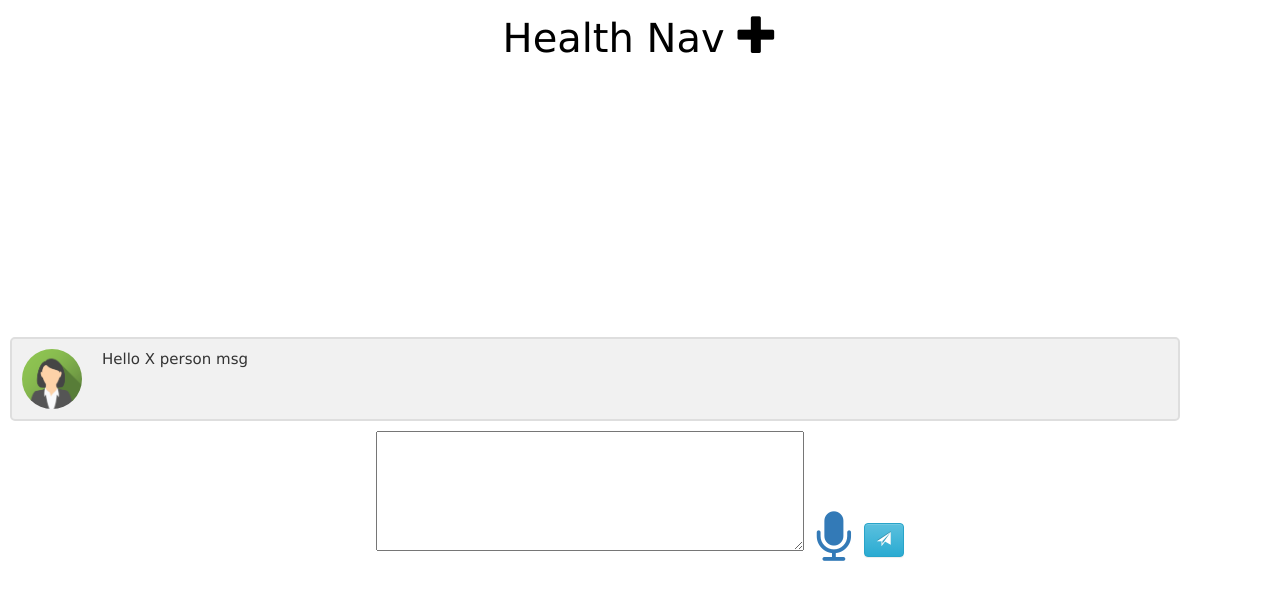
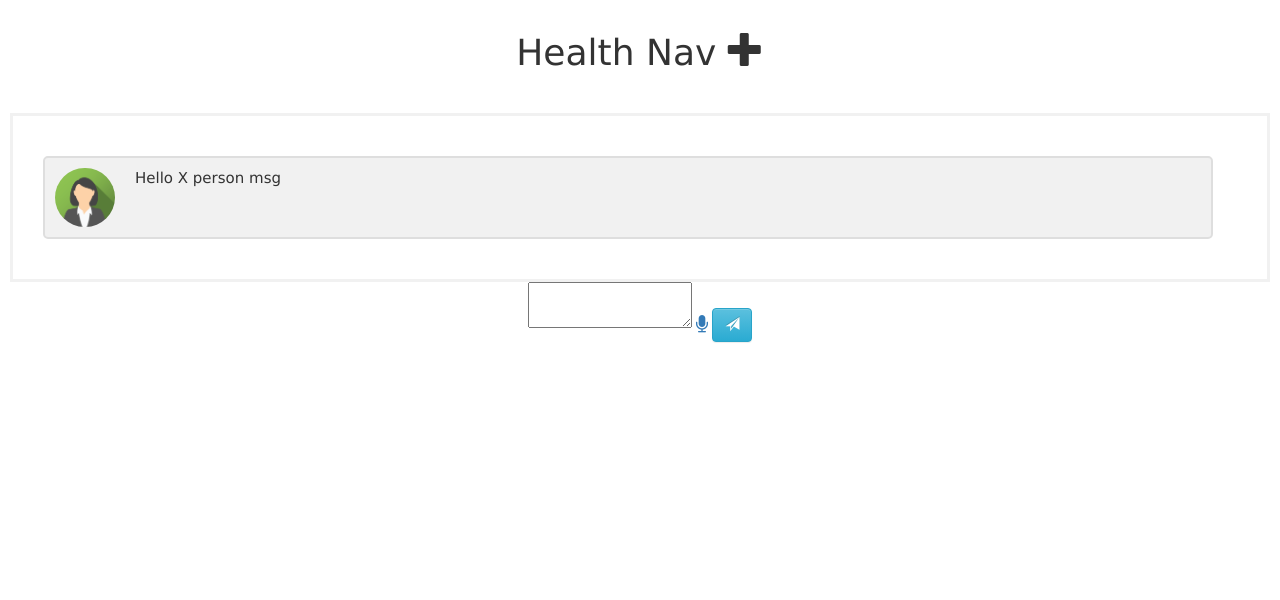
Before and after one commit to Jordanhho/ComplexHealthcareApp, a plain HTML site: page index.html in a window 1280 px wide. Drawn offline with nearby package versions, Linux system fonts and the light colour scheme.

Commit message:
Attempt to center chat

```diff
--- a/hackinghealth.css
+++ b/hackinghealth.css
@@ -48,7 +48,7 @@
   .sidebyside {
     display: inline-block;
     width: 45%;
-    min-height: 40px;
+
     text-align: left;
     vertical-align: top;
   }
@@ -68,7 +68,6 @@
     border: 1px solid #ddd;
     padding: 15px;
     text-align: left;
-    min-height: 150px;
   }
   #start_button {
     border: 0;
@@ -162,3 +161,9 @@ img {
 .chat_bar {
 
 }
+
+.center-me {
+  margin: 0 auto;
+  display: block;
+  left: 50% !important;
+}
--- a/index.html
+++ b/index.html
@@ -30,13 +30,12 @@
 <body>
 
 
-    <div class="center" id="headline">
+    <div class="center">
 
-        <a href="http://dvcs.w3.org/hg/speech-api/raw-file/tip/speechapi.html">
-            Health Nav&nbsp;<span class="glyphicon glyphicon-plus"></span>
-        </a>
 
-        <div id="info">
+        <h1>Health Nav&nbsp;<span class="glyphicon glyphicon-plus"></span></h1>
+
+        <div id="info" style="height: 30px;">
             <p id="info_start">Click on the microphone icon and begin speaking.</p>
             <p id="info_speak_now">Speak now.</p>
             <p id="info_no_speech">No speech was detected. You may need to adjust your
@@ -55,6 +54,7 @@
                 version 25 or later.</p>
         </div>
 
+
         <div id="bot_chat_template" class="display_none">
             <div class="container">
                 <img src="./img/bot_avatar.png" alt="Avatar">
@@ -71,10 +71,14 @@
             </div>
         </div>
 
+        <div class="w3-content" style="padding:30px;border:3px solid #f1f1f1">
 
-        <div id="chat_log">
+            <div id="chat_log" class="center-me">
+
+            </div>
 
         </div>
+
 
 
         <div>
@@ -82,7 +86,9 @@
             <button id="start_button">
                 <a id="start_img" alt="Start" class="fa fa-microphone fa-lg  icon" style="pointer-events: auto;"></a>
             </button>
-            <button id="send_msg" type="button" class="btn btn-info"><span class="glyphicon glyphicon-send" aria-hidden="true"></span></button>
+            <button id="send_msg" type="button" class="btn btn-info">
+                <span class="glyphicon glyphicon-send" aria-hidden="true"></span>
+            </button>
         </div>
 
     </div>
```
